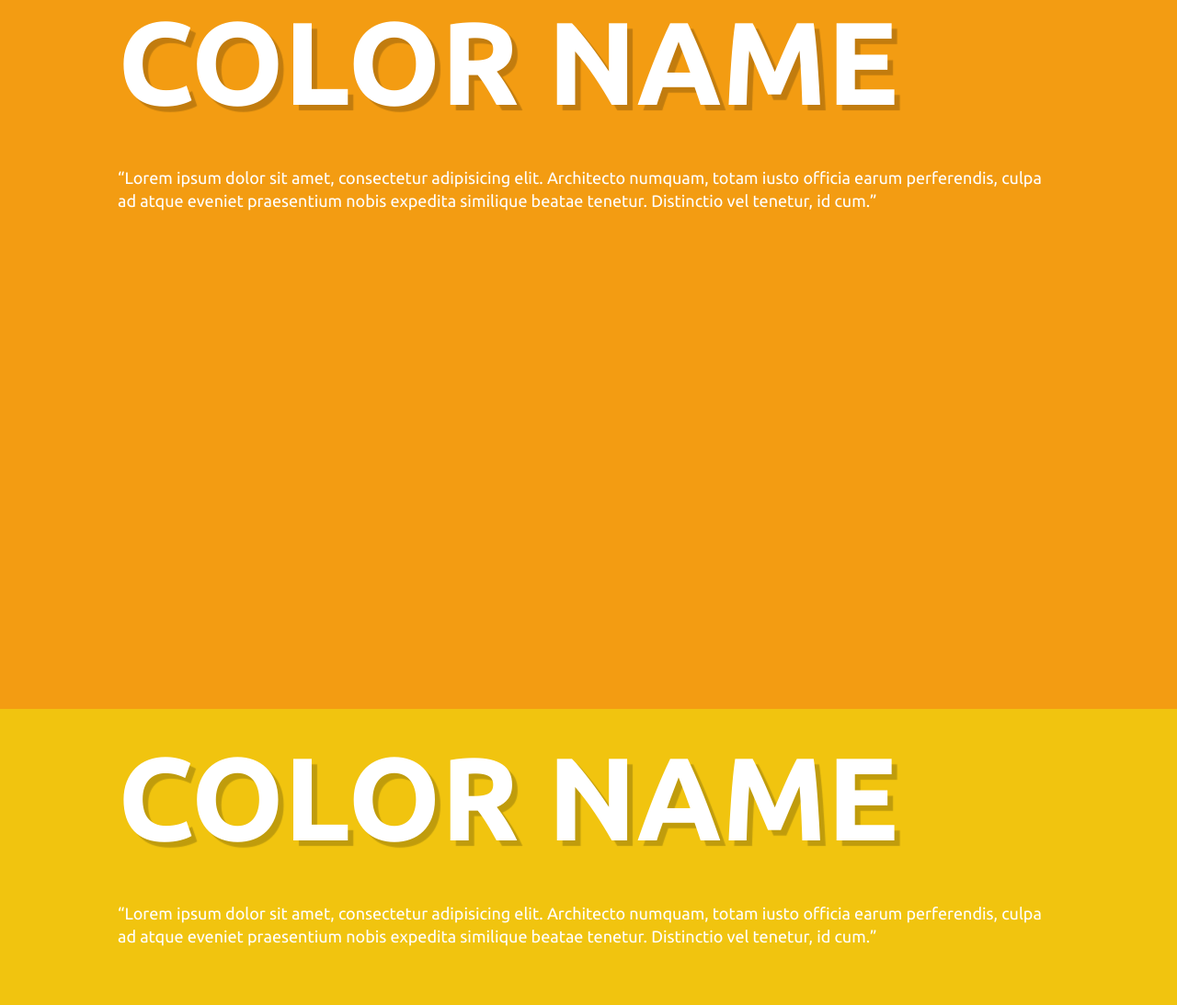
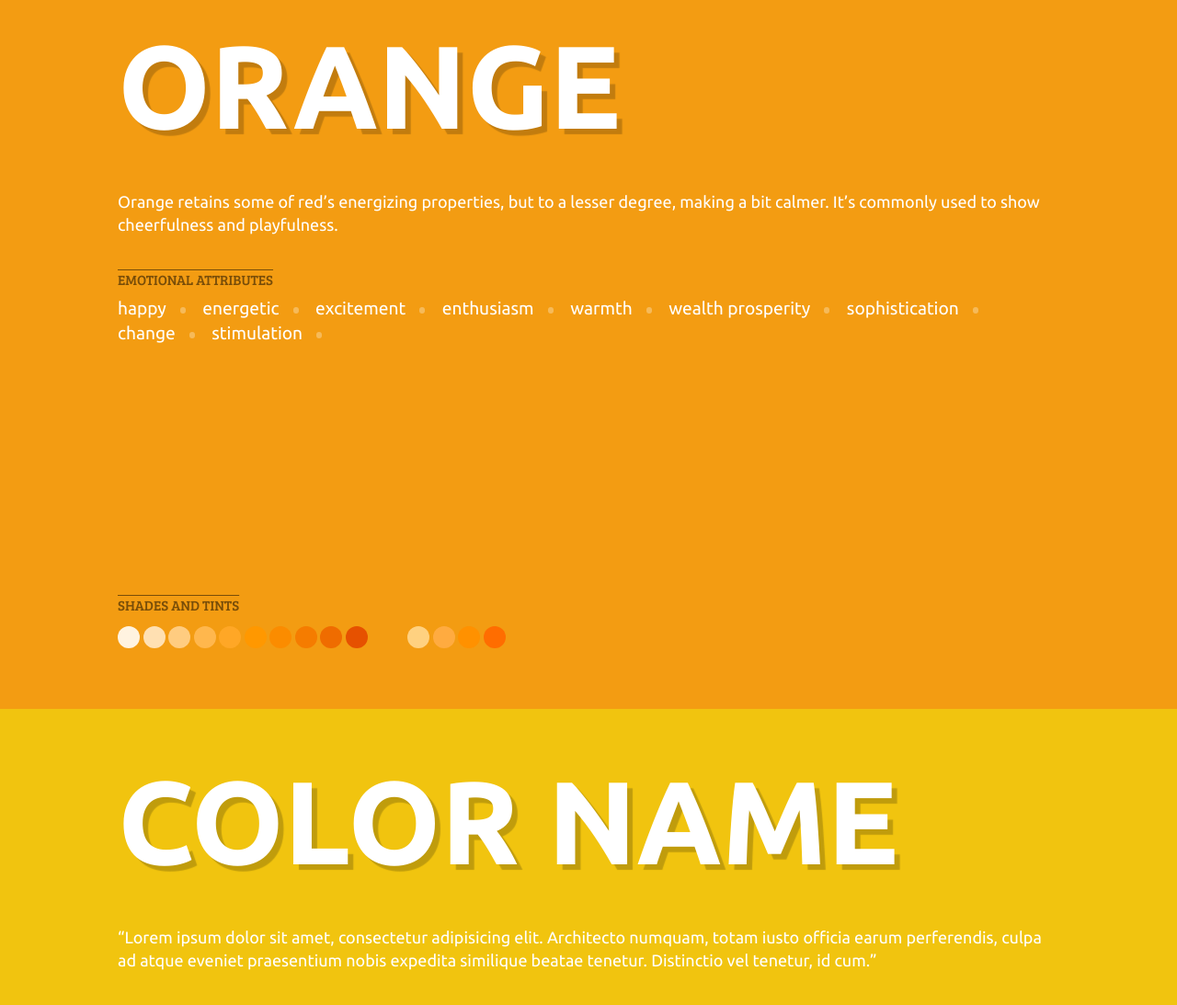
Before and after one commit to arunStudio/color-emotions, a plain HTML site: page index.html in a window 1280 px wide. Shown: the part 1629-2722 px from the top of the page at 92% size. Drawn offline with Linux system fonts and the light colour scheme.

Commit message:
added orange color and some style changes

```diff
--- a/css/style.css
+++ b/css/style.css
@@ -87,24 +87,26 @@ Main components
 }
 .cd-section h1 {
   left: 10%;
-  top: 10%;
+  margin-top: 0;
   font-weight: 700;
   text-transform: uppercase;
   font-size: 64px;
   font-size: 4rem;
   text-shadow: 6px 6px 1px rgba(0,0,0,.2);
-  margin-bottom: 50px;
+  margin-bottom: 25px;
 }
 
 .cd-section h2 {
   left: 10%;
-  top: 10%;
   font-weight: 400;
   text-transform: uppercase;
   font-size: 20px;
   font-size: .95rem;
-  margin: 50px 0 25px 0;
+  margin: 40px 0 10px 0;
+  color: black;
+  text-decoration: overline;
   opacity: .5;
+  font-family: 'Bree Serif', serif;
 }
 
 .cd-section p, .cd-section ul {
@@ -117,7 +119,7 @@ Main components
 }
 .cd-section ul li {
   display: inline-block;
-  font-size: 24px;
+  font-size: 1.2rem;
 }
 
 .cd-section ul.emotions li:after {
@@ -149,10 +151,16 @@ Main components
   border-radius: 24px;
 }
 
+.cd-section .color-shades ul li:nth-child(10) {
+  margin-right: 40px;
+}
+
 @media only screen and (min-width: 768px) {
   .cd-section h1 {
     font-size: 128px;
     font-size: 8rem;
+    margin-top: 2%;
+    margin-bottom: 50px;
   }
   .cd-section p {
     font-size: 18px;
--- a/index.html
+++ b/index.html
@@ -4,7 +4,7 @@
 	<meta charset="UTF-8">
 	<meta name="viewport" content="width=device-width, initial-scale=1">
 
-	<link href='http://fonts.googleapis.com/css?family=Ubuntu:300,400,700' rel='stylesheet' type='text/css'>
+	<link href='https://fonts.googleapis.com/css?family=Bree+Serif|Ubuntu:300,400,700' rel='stylesheet' type='text/css'>
 
 	<link rel="stylesheet" href="css/reset.css"> <!-- CSS reset -->
 	<link rel="stylesheet" href="css/style.css"> <!-- Resource style -->
@@ -49,7 +49,7 @@
 			<li>
 				<a href="#blue-color" data-number="6">
 					<span class="cd-dot cd-blue"></span>
-					<span class="cd-label">Light Blue</span>
+					<span class="cd-label">Blue</span>
 				</a>
 			</li>
 			<li>
@@ -122,8 +122,38 @@
 	</section><!-- cd-section -->
 
 	<section id="orange-color" class="cd-section cd-orange">
-		<h1>Color Name</h1>
-		<p>&ldquo;Lorem ipsum dolor sit amet, consectetur adipisicing elit. Architecto numquam, totam iusto officia earum perferendis, culpa ad atque eveniet praesentium nobis expedita similique beatae tenetur. Distinctio vel tenetur, id cum.&rdquo;</p>
+		<h1>Orange</h1>
+		<p>Orange retains some of red’s energizing properties, but to a lesser degree, making a bit calmer. It’s commonly used to show cheerfulness and playfulness.</p>
+		<h2>Emotional attributes</h2>
+		<ul class="emotions">
+			<li>happy</li>
+			<li>energetic</li>
+			<li>excitement</li>
+			<li>enthusiasm</li>
+			<li>warmth</li>
+			<li>wealth prosperity</li>
+			<li>sophistication</li>
+			<li>change</li>
+			<li>stimulation</li>
+		</ul>
+		<div  class="color-shades">
+		<h2>Shades and Tints</h2>
+		<ul>
+			<li style="background-color: #fff3e0;"></li>
+			<li style="background-color: #ffe0b2;"></li>
+			<li style="background-color: #ffcc80;"></li>
+			<li style="background-color: #ffb74d;"></li>
+			<li style="background-color: #ffa726;"></li>
+			<li style="background-color: #ff9800;"></li>
+			<li style="background-color: #fb8c00;"></li>
+			<li style="background-color: #f57c00;"></li>
+			<li style="background-color: #ef6c00;"></li>
+			<li style="background-color: #e65100;"></li>
+			<li style="background-color: #ffd180;"></li>
+			<li style="background-color: #ffab40;"></li>
+			<li style="background-color: #ff9100;"></li>
+			<li style="background-color: #ff6d00;"></li>
+		</ul>
 	</section><!-- cd-section -->
 
 	<section id="yellow-color" class="cd-section cd-yellow">
```
Also changed, not shown: css/colors.css (+8 -0 lines), img/love-emotion.svg (added).
